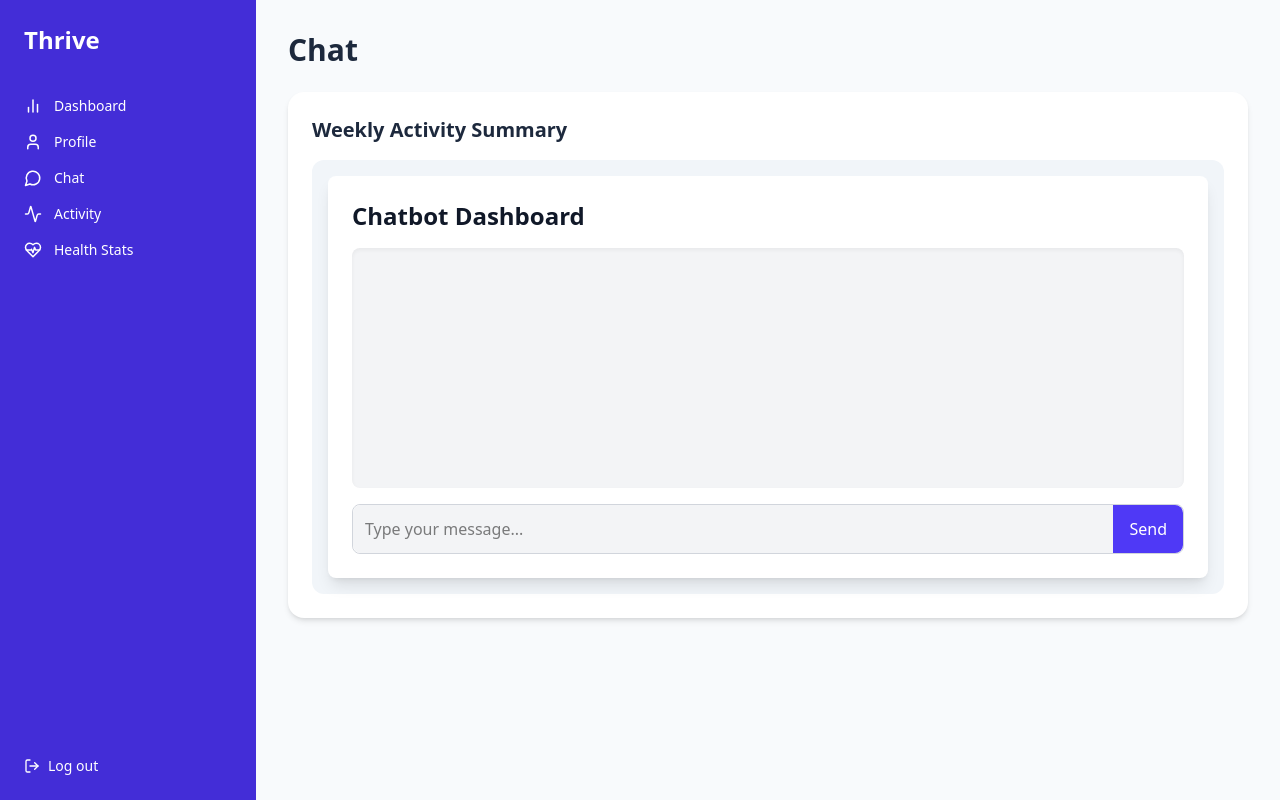
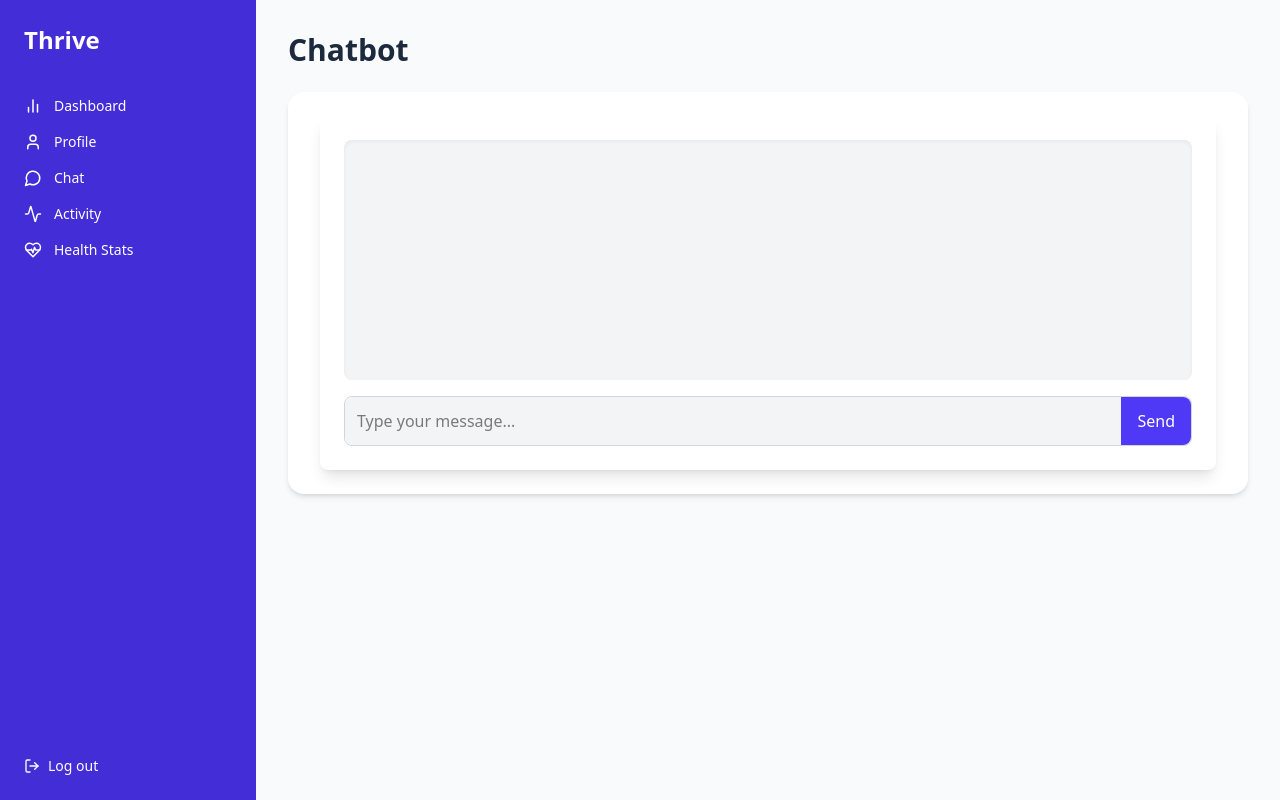
Before and after one commit to JC-prog/Thrive-Personalized-Health-Chatbot, a React (Vite) app in the folder frontend/: page /chat in a window 1280 px wide. Built offline with nearby package versions, Linux system fonts and the light colour scheme.

Commit message:
fix: minor fixes

```diff
--- a/frontend/src/components/Chatbot/ChatCard.tsx
+++ b/frontend/src/components/Chatbot/ChatCard.tsx
@@ -30,10 +30,6 @@
 
   return (
     <div className="w-full max-w-4xl mx-auto bg-white shadow-lg rounded-lg p-6">
-      <div className="flex mb-4 gap-2">
-        <h1 className="text-2xl font-bold text-gray-900">Chatbot Dashboard</h1>
-      </div>
-
       {/* Chat History */}
       <div className="space-y-4 max-h-[60vh] min-h-60 overflow-y-auto p-4 bg-gray-100 rounded-lg shadow-inner">
         {messages.map((message, index) => (
--- a/frontend/src/pages/DashboardPage.tsx
+++ b/frontend/src/pages/DashboardPage.tsx
@@ -28,7 +28,7 @@
 
 const DashboardContent = () => (
   <div className="flex-1 bg-slate-50 p-8 min-h-screen">
-    <h1 className="text-3xl font-bold mb-6 text-slate-800">Welcome back, John 👋</h1>
+    <h1 className="text-3xl font-bold mb-6 text-slate-800">Welcome back, John </h1>
 
     {/* Cards */}
     <div className="grid grid-cols-1 sm:grid-cols-2 lg:grid-cols-4 gap-6 mb-8">
--- a/frontend/src/pages/chat-page.tsx
+++ b/frontend/src/pages/chat-page.tsx
@@ -28,14 +28,13 @@
 
 const DashboardContent = () => (
   <div className="flex-1 bg-slate-50 p-8 min-h-screen">
-    <h1 className="text-3xl font-bold mb-6 text-slate-800">Chat</h1>
+    <h1 className="text-3xl font-bold mb-6 text-slate-800">Chatbot</h1>
 
     {/* Chart Placeholder */}
     <div className="bg-white p-6 rounded-2xl shadow-md">
-      <h2 className="text-xl font-semibold text-slate-800 mb-4">Weekly Activity Summary</h2>
-      <div className="w-full bg-slate-100 rounded-xl p-4">
+
         <ChatCard />
-      </div>
+
     </div>
   </div>
 );
```
Also changed, not shown: 1 other file (tests, documents, lock files or other folders).
